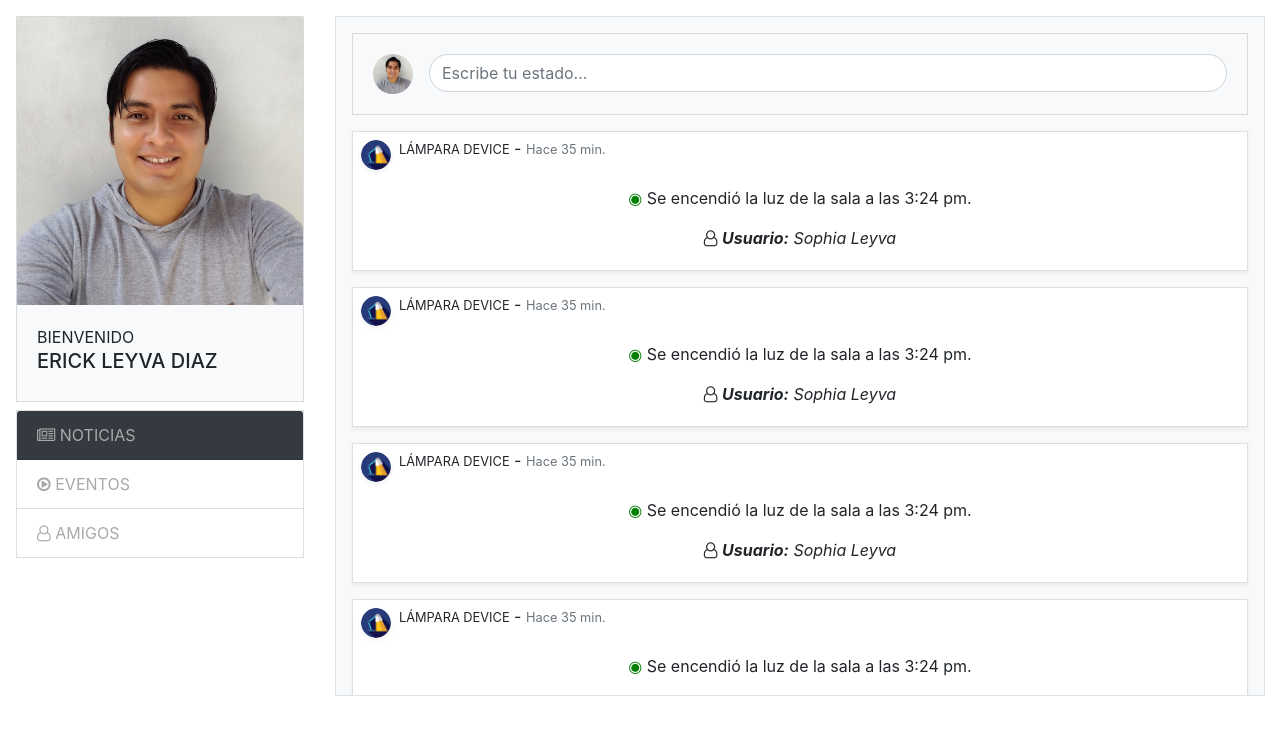
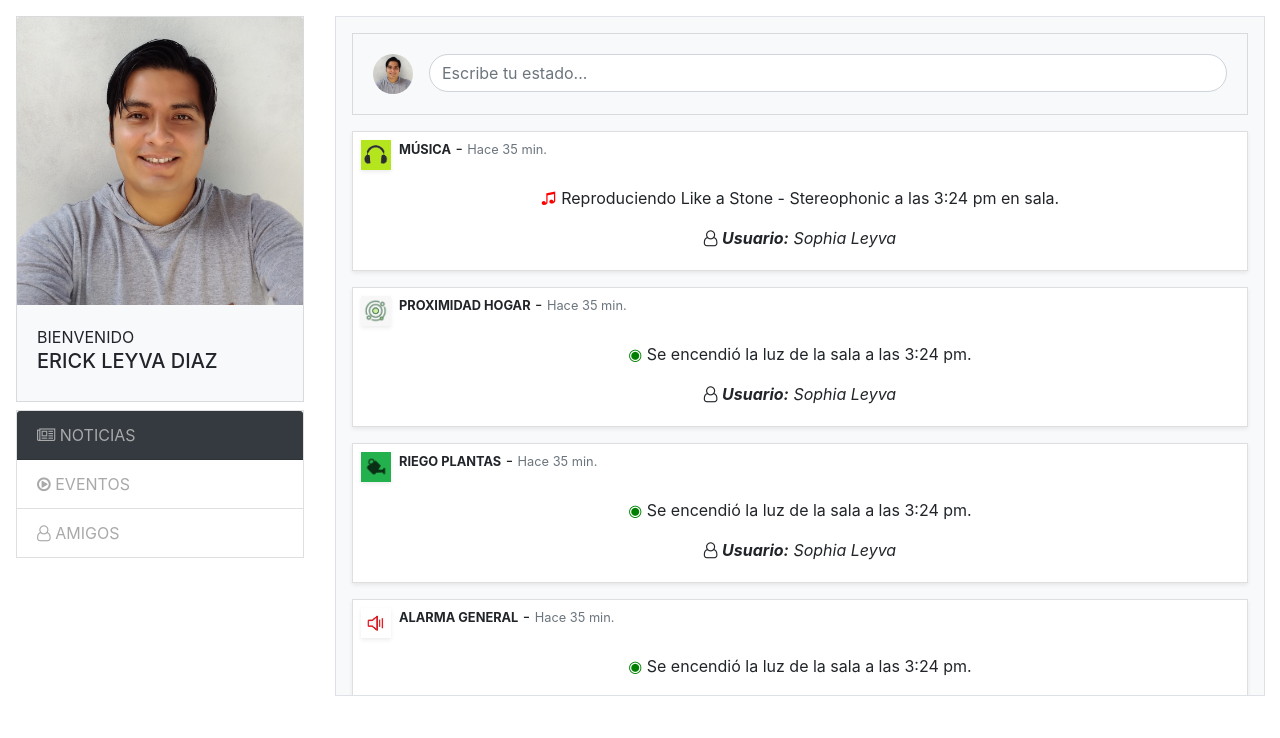
Before and after one commit to Userley/facedomo, a PHP site: page / in a window 1280 px wide. Shown: the part 56-794 px from the top of the page. Run offline with PHP 8.4, Linux system fonts and the light colour scheme.

Commit message:
Actualización de diseño de iconos de dispositivos

```diff
--- a/index.php
+++ b/index.php
@@ -92,9 +92,21 @@ date_default_timezone_set('America/Lima');
           </div>
           <div class="card text-center p-1 mt-3 shadow-sm d-flex" style="width: 100%;">
             <div class="d-inline-flex ml-1">
-              <img src="assets/images/lampara.jpg" style="width: 30px; height: 30px;" alt="" class="mr-2 mt-1 float-left rounded-circle shadow-sm">
+              <img src="assets/images/music.png" style="width: 30px; height: 30px;" alt="" class="mr-2 mt-1 float-left shadow-sm">
               <div class="float-left ">
-                <span><b><small>LÁMPARA DEVICE</small></b></span> -
+                <span><small><strong>MÚSICA</strong></small></span> -
+                <span class=""><small class="text-muted ">Hace 35 min.</small></span>
+              </div>
+            </div>
+            <p></p>
+            <p><span style="color:red;">♫</span> Reproduciendo Like a Stone - Stereophonic a las 3:24 pm en sala.</p>
+            <p><i class="fa fa-user-o" aria-hidden="true"></i> <i><b>Usuario:</b> Sophia Leyva</i></p>
+          </div>
+          <div class="card text-center p-1 mt-3 shadow-sm d-flex" style="width: 100%;">
+            <div class="d-inline-flex ml-1">
+              <img src="assets/images/proximidad.png" style="width: 30px; height: 30px;" alt="" class="mr-2 mt-1 float-left shadow-sm">
+              <div class="float-left ">
+                <span><small><strong>PROXIMIDAD HOGAR</strong></small></span> -
                 <span class=""><small class="text-muted ">Hace 35 min.</small></span>
               </div>
             </div>
@@ -104,9 +116,9 @@ date_default_timezone_set('America/Lima');
           </div>
           <div class="card text-center p-1 mt-3 shadow-sm d-flex" style="width: 100%;">
             <div class="d-inline-flex ml-1">
-              <img src="assets/images/lampara.jpg" style="width: 30px; height: 30px;" alt="" class="mr-2 mt-1 float-left rounded-circle shadow-sm">
+              <img src="assets/images/regar.png" style="width: 30px; height: 30px;" alt="" class="mr-2 mt-1 float-left shadow-sm">
               <div class="float-left ">
-                <span><b><small>LÁMPARA DEVICE</small></b></span> -
+                <span><small><strong>RIEGO PLANTAS</strong></small></span> -
                 <span class=""><small class="text-muted ">Hace 35 min.</small></span>
               </div>
             </div>
@@ -116,9 +128,9 @@ date_default_timezone_set('America/Lima');
           </div>
           <div class="card text-center p-1 mt-3 shadow-sm d-flex" style="width: 100%;">
             <div class="d-inline-flex ml-1">
-              <img src="assets/images/lampara.jpg" style="width: 30px; height: 30px;" alt="" class="mr-2 mt-1 float-left rounded-circle shadow-sm">
+              <img src="assets/images/bocina.png" style="width: 30px; height: 30px;" alt="" class="mr-2 mt-1 float-left shadow-sm">
               <div class="float-left ">
-                <span><b><small>LÁMPARA DEVICE</small></b></span> -
+                <span><small><strong>ALARMA GENERAL</strong></small></span> -
                 <span class=""><small class="text-muted ">Hace 35 min.</small></span>
               </div>
             </div>
@@ -128,9 +140,9 @@ date_default_timezone_set('America/Lima');
           </div>
           <div class="card text-center p-1 mt-3 shadow-sm d-flex" style="width: 100%;">
             <div class="d-inline-flex ml-1">
-              <img src="assets/images/lampara.jpg" style="width: 30px; height: 30px;" alt="" class="mr-2 mt-1 float-left rounded-circle shadow-sm">
+              <img src="assets/images/seguridad.png" style="width: 30px; height: 30px;" alt="" class="mr-2 mt-1 float-left shadow-sm">
               <div class="float-left ">
-                <span><b><small>LÁMPARA DEVICE</small></b></span> -
+                <span><small><strong>SEGURIDAD PUERTA</strong></small></span> -
                 <span class=""><small class="text-muted ">Hace 35 min.</small></span>
               </div>
             </div>
@@ -138,35 +150,12 @@ date_default_timezone_set('America/Lima');
             <p><span style="color:green;">◉</span> Se encendió la luz de la sala a las 3:24 pm.</p>
             <p><i class="fa fa-user-o" aria-hidden="true"></i> <i><b>Usuario:</b> Sophia Leyva</i></p>
           </div>
+          <!-- rounded-circle  -->
           <div class="card text-center p-1 mt-3 shadow-sm d-flex" style="width: 100%;">
             <div class="d-inline-flex ml-1">
-              <img src="assets/images/lampara.jpg" style="width: 30px; height: 30px;" alt="" class="mr-2 mt-1 float-left rounded-circle shadow-sm">
+              <img src="assets/images/lampara.png" style="width: 30px; height: 30px;" alt="" class="mr-2 mt-1 float-left shadow-sm">
               <div class="float-left ">
-                <span><b><small>LÁMPARA DEVICE</small></b></span> -
-                <span class=""><small class="text-muted ">Hace 35 min.</small></span>
-              </div>
-            </div>
-            <p></p>
-            <p><span style="color:green;">◉</span> Se encendió la luz de la sala a las 3:24 pm.</p>
-            <p><i class="fa fa-user-o" aria-hidden="true"></i> <i><b>Usuario:</b> Sophia Leyva</i></p>
-          </div>
-          <div class="card text-center p-1 mt-3 shadow-sm d-flex" style="width: 100%;">
-            <div class="d-inline-flex ml-1">
-              <img src="assets/images/lampara.jpg" style="width: 30px; height: 30px;" alt="" class="mr-2 mt-1 float-left rounded-circle shadow-sm">
-              <div class="float-left ">
-                <span><b><small>LÁMPARA DEVICE</small></b></span> -
-                <span class=""><small class="text-muted ">Hace 35 min.</small></span>
-              </div>
-            </div>
-            <p></p>
-            <p><span style="color:green;">◉</span> Se encendió la luz de la sala a las 3:24 pm.</p>
-            <p><i class="fa fa-user-o" aria-hidden="true"></i> <i><b>Usuario:</b> Sophia Leyva</i></p>
-          </div>
-          <div class="card text-center p-1 mt-3 shadow-sm d-flex" style="width: 100%;">
-            <div class="d-inline-flex ml-1">
-              <img src="assets/images/lampara.jpg" style="width: 30px; height: 30px;" alt="" class="mr-2 mt-1 float-left rounded-circle shadow-sm">
-              <div class="float-left ">
-                <span><b><small>LÁMPARA DEVICE</small></b></span> -
+                <span><small><strong>LUZ CUARTO</strong></small></span> -
                 <span class=""><small class="text-muted ">Hace 35 min.</small></span>
               </div>
             </div>
@@ -177,9 +166,9 @@ date_default_timezone_set('America/Lima');
 
           <div class="card text-center p-1 mt-3 shadow-sm d-flex" style="width: 100%;">
             <div class="d-inline-flex ml-1">
-              <img src="assets/images/lampara.jpg" style="width: 30px; height: 30px;" alt="" class="mr-2 mt-1 float-left rounded-circle shadow-sm">
+              <img src="assets/images/lampara.png" style="width: 30px; height: 30px;" alt="" class="mr-2 mt-1 float-left shadow-sm">
               <div class="float-left ">
-                <span><b><small>LÁMPARA DEVICE</small></b></span> -
+                <span><small><strong>LUZ SALA</strong></small></span> -
                 <span class=""><small class="text-muted ">Hace 35 min.</small></span>
               </div>
             </div>
@@ -190,9 +179,9 @@ date_default_timezone_set('America/Lima');
 
           <div class="card text-center p-1 mt-3 p-2 shadow-sm d-flex" style="width: 100%;">
             <div class="d-inline-flex ml-1">
-              <img src="assets/images/clima.png" style="width: 30px; height: 30px;" alt="" class="mr-2 mt-1 float-left rounded-circle shadow-sm">
+              <img src="assets/images/clima.png" style="width: 30px; height: 30px;" alt="" class="mr-2 mt-1 float-left shadow-sm">
               <div class="float-left ">
-                <span><b><small>CLIMA DEVICE</small></b></span> -
+                <span><small><strong>TEMPERATURA Y HUMERDAD</strong></small></span> -
                 <span class=""><small class="text-muted ">Hace 2 min.</small></span>
               </div>
             </div>
```
Also changed, not shown: amigos.php (+16 -16 lines), assets/images/bocina.png (added), assets/images/clima.png, assets/images/clima1.png (added), assets/images/lampara.png (added), assets/images/lampara1.jpg (renamed from assets/images/lampara.jpg), assets/images/music.png (added), assets/images/proximidad.png (added), assets/images/regar.png (added), assets/images/seguridad.png (added).
